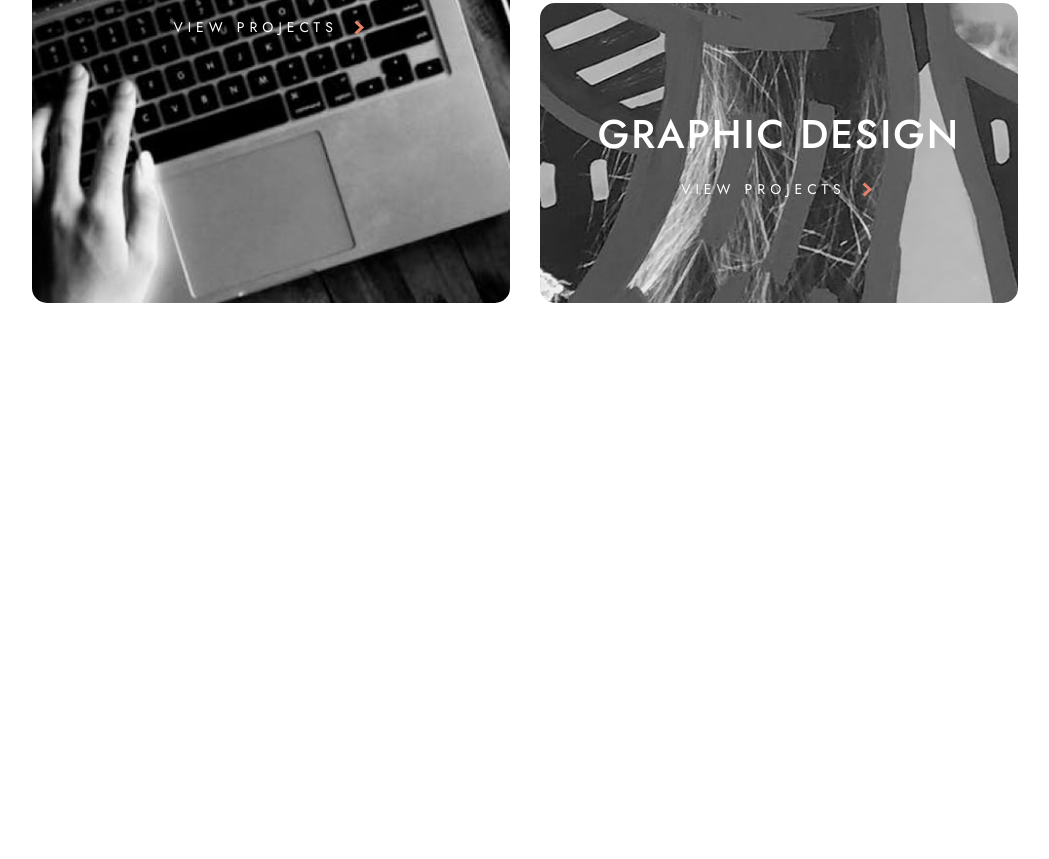
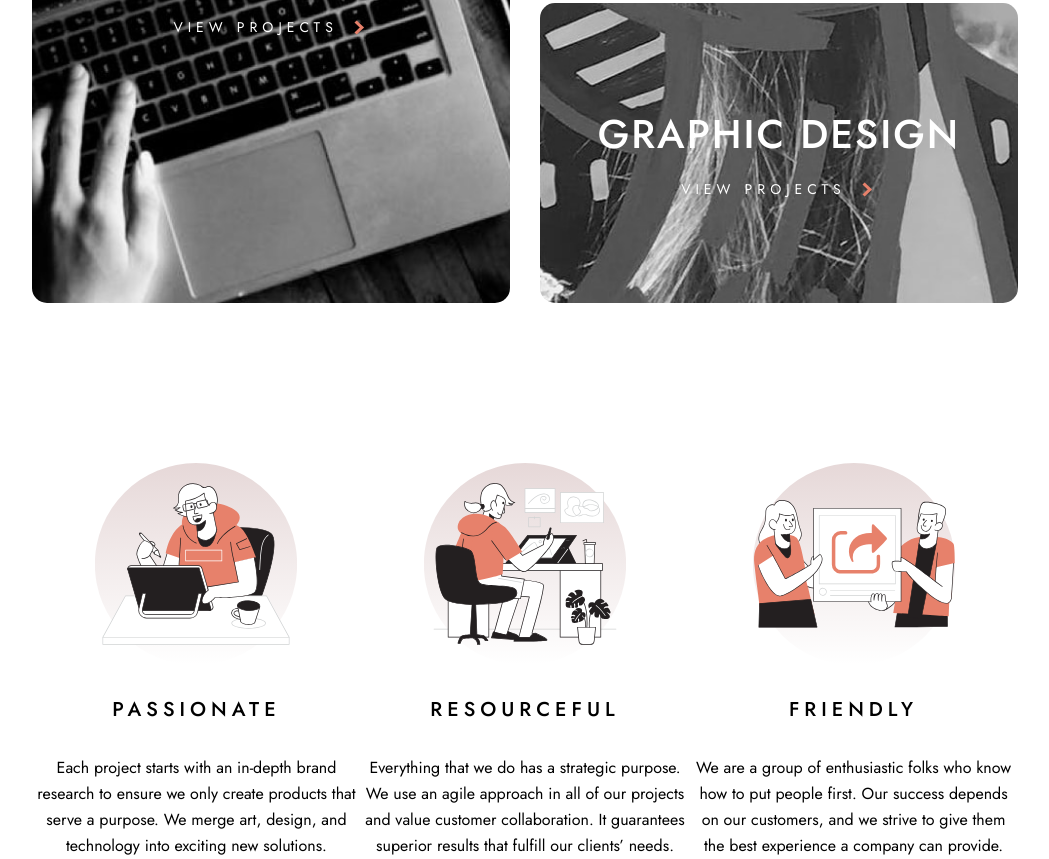
Before and after one commit to gabrielayresdev/Designo, a website: page index.html in a window 1280 px wide. Shown: the part 1327-2186 px from the top of the page, without its empty margins (115-1164 px from the left). Before the commit the page ends 1630 px from the top, so only its background shows below. Drawn offline with Linux system fonts and the light colour scheme.

Commit message:
Style: Criada seção de qualidades da empresa.

```diff
--- a/index.html
+++ b/index.html
@@ -62,6 +62,35 @@
         <p>VIEW PROJECTS</p>
       </a>
     </section>
+    <section class="qualities container">
+      <div class="qualities-item">
+        <img src="/assets/home/desktop/illustration-passionate.svg" alt="" />
+        <h2>PASSIONATE</h2>
+        <p>
+          Each project starts with an in-depth brand research to ensure we only
+          create products that serve a purpose. We merge art, design, and
+          technology into exciting new solutions.
+        </p>
+      </div>
+      <div class="qualities-item">
+        <img src="/assets/home/desktop/illustration-resourceful.svg" alt="" />
+        <h2>RESOURCEFUL</h2>
+        <p>
+          Everything that we do has a strategic purpose. We use an agile
+          approach in all of our projects and value customer collaboration. It
+          guarantees superior results that fulfill our clients’ needs.
+        </p>
+      </div>
+      <div class="qualities-item">
+        <img src="/assets/home/desktop/illustration-friendly.svg" alt="" />
+        <h2>FRIENDLY</h2>
+        <p>
+          We are a group of enthusiastic folks who know how to put people first.
+          Our success depends on our customers, and we strive to give them the
+          best experience a company can provide.
+        </p>
+      </div>
+    </section>
 
     <script type="module" src="src/js/script.js"></script>
   </body>
--- /dev/null
+++ b/src/styles/sass/components/_qualities.scss
@@ -0,0 +1,32 @@
+@import "../abstract/variables";
+
+.qualities {
+  margin-top: 10rem;
+  display: flex;
+  align-items: center;
+  justify-content: space-between;
+
+  .qualities-item {
+    display: flex;
+    flex-direction: column;
+    align-items: center;
+    gap: 2rem;
+
+    img {
+      background-image: url("/assets/home/desktop/bg-pattern-hero-home.svg");
+      background-position: center;
+      background-size: cover;
+    }
+
+    h2 {
+      font: $font-h3;
+      letter-spacing: +5px;
+    }
+
+    p {
+      font: $font-body;
+      text-align: center;
+      max-width: 36ch;
+    }
+  }
+}
--- a/src/styles/sass/styles.scss
+++ b/src/styles/sass/styles.scss
@@ -3,3 +3,4 @@
 @import "./components/header";
 @import "./components/main";
 @import "./components/expertises";
+@import "./components/qualities";
```
Also changed, not shown: src/styles/css/styles.css, 1 other file.
